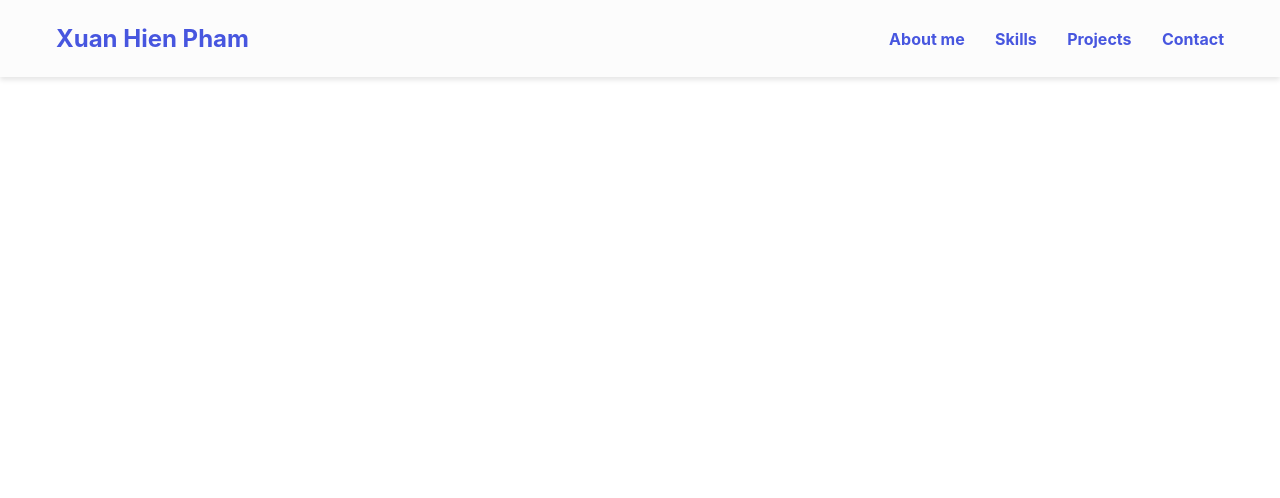
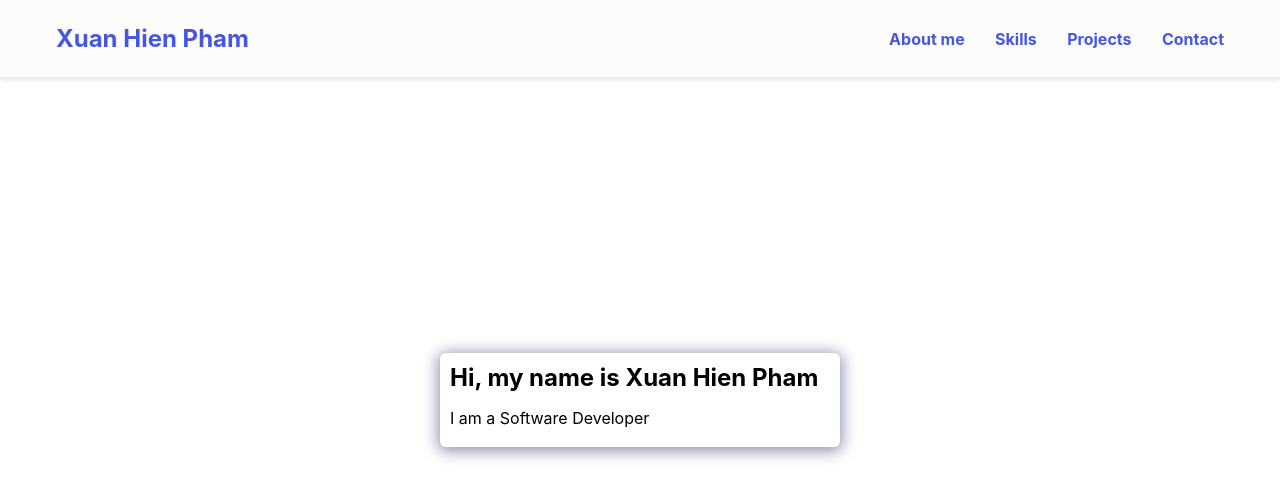
Before and after one commit to HienXuanPham/portfolio, a React (Create React App) app: page / in a window 1280 px wide. Shown: the top 498 px of the page. Built offline with nearby package versions, Linux system fonts and the light colour scheme.

Commit message:
created hero section

```diff
--- a/src/App.js
+++ b/src/App.js
@@ -1,11 +1,13 @@
 import "./App.css";
 import React from "react";
 import NavBar from "./components/NavBar";
+import Hero from "./components/Hero";
 
 function App() {
   return (
     <div className="App">
       <NavBar />
+      <Hero />
     </div>
   );
 }
--- /dev/null
+++ b/src/components/Hero.js
@@ -0,0 +1,16 @@
+import React from "react";
+import "../styles/Hero.css";
+
+const Hero = () => {
+  return (
+    <section class="hero" id="home">
+      {/* <img /> */}
+      <div class="bio animate__animated animate__shakeX">
+        <h1 class="bio-title">Hi, my name is Xuan Hien Pham</h1>
+        <p class="bio-subtitle">I am a Software Developer</p>
+      </div>
+    </section>
+  );
+};
+
+export default Hero;
--- /dev/null
+++ b/src/styles/Hero.css
@@ -0,0 +1,29 @@
+.hero {
+  display: flex;
+  align-items: center;
+  justify-content: center;
+  /* gap: 2.5rem; */
+  /* max-width: 68.75rem; */
+  /* margin: auto; */
+  height: 100%;
+  width: 100%;
+  position: absolute;
+  top: 0;
+  left: 0;
+}
+
+.bio {
+  width: 25rem;
+  padding: 0.625rem;
+  border-radius: 6px;
+  box-shadow: 0px 2px 15px 2px var(--primary-shadow);
+}
+
+.bio-title {
+  margin-bottom: var(--bottom-margin);
+}
+
+.bio-subtitle {
+  line-height: var(--line-height);
+  padding: 0.3rem 0;
+}
```
